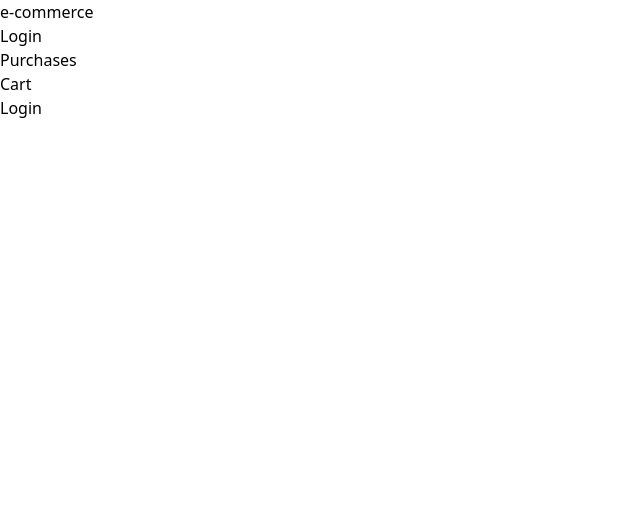
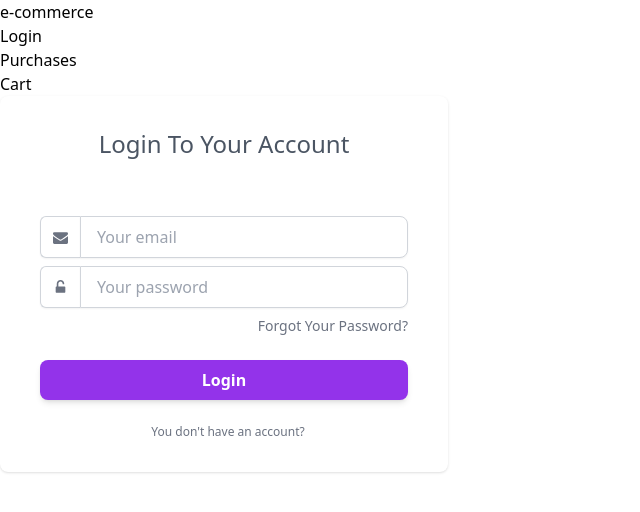
Before and after one commit to Ludwig-a11/e-commerce, a React (Vite) app: page /purchases#/login in a window 1280 px wide. Shown: the top 512 px of the page, without its empty margins (0-640 px from the left). Built offline with nearby package versions, Linux system fonts and the light colour scheme.

Commit message:
eslint error

```diff
--- a/src/components/routes/Login.jsx
+++ b/src/components/routes/Login.jsx
@@ -1,8 +1,80 @@
-import React from 'react'
-
 const Login = () => {
   return (
-    <div>Login</div>
+    <div>
+      <div className="flex flex-col w-full max-w-md px-4 py-8 bg-white rounded-lg shadow dark:bg-gray-800 sm:px-6 md:px-8 lg:px-10">
+        <div className="self-center mb-6 text-xl font-light text-gray-600 sm:text-2xl dark:text-white">
+          Login To Your Account
+        </div>
+        <div className="mt-8">
+          <form action="#" autoComplete="off">
+            <div className="flex flex-col mb-2">
+              <div className="flex relative ">
+                <span className="rounded-l-md inline-flex  items-center px-3 border-t bg-white border-l border-b  border-gray-300 text-gray-500 shadow-sm text-sm">
+                  <svg
+                    width="15"
+                    height="15"
+                    fill="currentColor"
+                    viewBox="0 0 1792 1792"
+                    xmlns="http://www.w3.org/2000/svg">
+                    <path d="M1792 710v794q0 66-47 113t-113 47h-1472q-66 0-113-47t-47-113v-794q44 49 101 87 362 246 497 345 57 42 92.5 65.5t94.5 48 110 24.5h2q51 0 110-24.5t94.5-48 92.5-65.5q170-123 498-345 57-39 100-87zm0-294q0 79-49 151t-122 123q-376 261-468 325-10 7-42.5 30.5t-54 38-52 32.5-57.5 27-50 9h-2q-23 0-50-9t-57.5-27-52-32.5-54-38-42.5-30.5q-91-64-262-182.5t-205-142.5q-62-42-117-115.5t-55-136.5q0-78 41.5-130t118.5-52h1472q65 0 112.5 47t47.5 113z"></path>
+                  </svg>
+                </span>
+                <input
+                  type="text"
+                  id="sign-in-email"
+                  className=" rounded-r-lg flex-1 appearance-none border border-gray-300 w-full py-2 px-4 bg-white text-gray-700 placeholder-gray-400 shadow-sm text-base focus:outline-none focus:ring-2 focus:ring-purple-600 focus:border-transparent"
+                  placeholder="Your email"
+                />
+              </div>
+            </div>
+            <div className="flex flex-col mb-6">
+              <div className="flex relative ">
+                <span className="rounded-l-md inline-flex  items-center px-3 border-t bg-white border-l border-b  border-gray-300 text-gray-500 shadow-sm text-sm">
+                  <svg
+                    width="15"
+                    height="15"
+                    fill="currentColor"
+                    viewBox="0 0 1792 1792"
+                    xmlns="http://www.w3.org/2000/svg">
+                    <path d="M1376 768q40 0 68 28t28 68v576q0 40-28 68t-68 28h-960q-40 0-68-28t-28-68v-576q0-40 28-68t68-28h32v-320q0-185 131.5-316.5t316.5-131.5 316.5 131.5 131.5 316.5q0 26-19 45t-45 19h-64q-26 0-45-19t-19-45q0-106-75-181t-181-75-181 75-75 181v320h736z"></path>
+                  </svg>
+                </span>
+                <input
+                  type="password"
+                  id="sign-in-email"
+                  className=" rounded-r-lg flex-1 appearance-none border border-gray-300 w-full py-2 px-4 bg-white text-gray-700 placeholder-gray-400 shadow-sm text-base focus:outline-none focus:ring-2 focus:ring-purple-600 focus:border-transparent"
+                  placeholder="Your password"
+                />
+              </div>
+            </div>
+            <div className="flex items-center mb-6 -mt-4">
+              <div className="flex ml-auto">
+                <a
+                  href="#"
+                  className="inline-flex text-xs font-thin text-gray-500 sm:text-sm dark:text-gray-100 hover:text-gray-700 dark:hover:text-white">
+                  Forgot Your Password?
+                </a>
+              </div>
+            </div>
+            <div className="flex w-full">
+              <button
+                type="submit"
+                className="py-2 px-4  bg-purple-600 hover:bg-purple-700 focus:ring-purple-500 focus:ring-offset-purple-200 text-white w-full transition ease-in duration-200 text-center text-base font-semibold shadow-md focus:outline-none focus:ring-2 focus:ring-offset-2  rounded-lg ">
+                Login
+              </button>
+            </div>
+          </form>
+        </div>
+        <div className="flex items-center justify-center mt-6">
+          <a
+            href="#"
+            target="_blank"
+            className="inline-flex items-center text-xs font-thin text-center text-gray-500 hover:text-gray-700 dark:text-gray-100 dark:hover:text-white">
+            <span className="ml-2">You don&#x27;t have an account?</span>
+          </a>
+        </div>
+      </div>
+    </div>
   )
 }
 
```
Also changed, not shown: .eslintrc.cjs.
